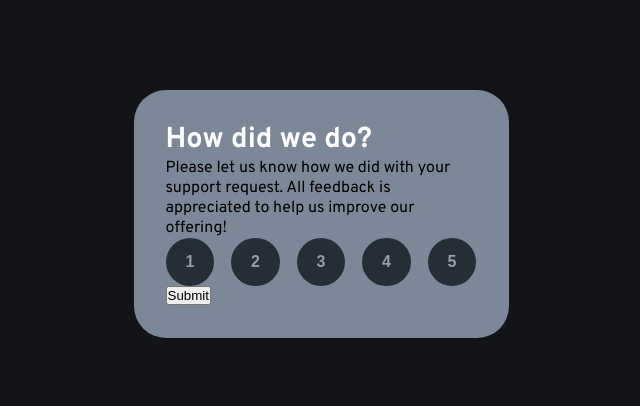
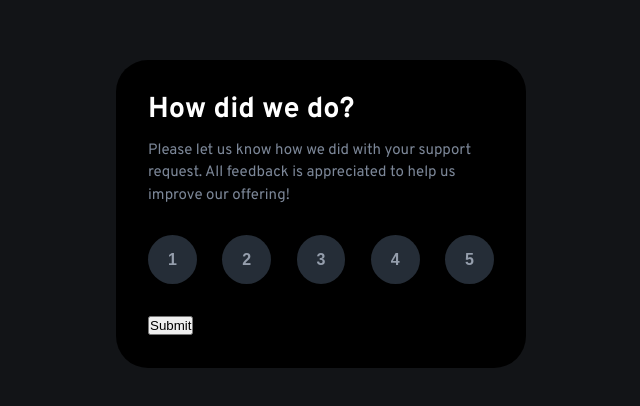
Before and after one commit to GracilianoOG/fementor-rating-component, a plain HTML site: page index.html in a window 1280 px wide. Shown: the part 186-592 px from the top of the page, without its empty margins (319-959 px from the left). Drawn offline with Linux system fonts and the light colour scheme.

Commit message:
Changed Overall Spacing - Added margins to title and paragraphs - Changed the line height of the paragraphs to 1.5 - Changed component background color to black (temporarily)

```diff
--- a/assets/styles/scss/main.scss
+++ b/assets/styles/scss/main.scss
@@ -11,16 +11,24 @@
 }
 
 .component {
-  background-color: variables.$medium-grey;
+  background-color: black;
   // background-color: variables.$dark-blue;
   border-radius: 2rem;
-  max-width: 375px;
+  max-width: 410px;
   padding: 2rem;
 
   &__title {
     color: variables.$white;
     font-weight: 700;
     font-size: 1.8rem;
+    margin-bottom: .75rem;
+  }
+
+  &__text {
+    color: variables.$medium-grey;
+    font-size: 15px;
+    margin-bottom: 1.75rem;
+    line-height: 1.5;
   }
 
   &__final {
@@ -31,6 +39,7 @@
 .rating {
   display: flex;
   justify-content: space-between;
+  margin-bottom: 2rem;
 
   &__btn {
     aspect-ratio: 1;
```
Also changed, not shown: assets/styles/css/main.css.
